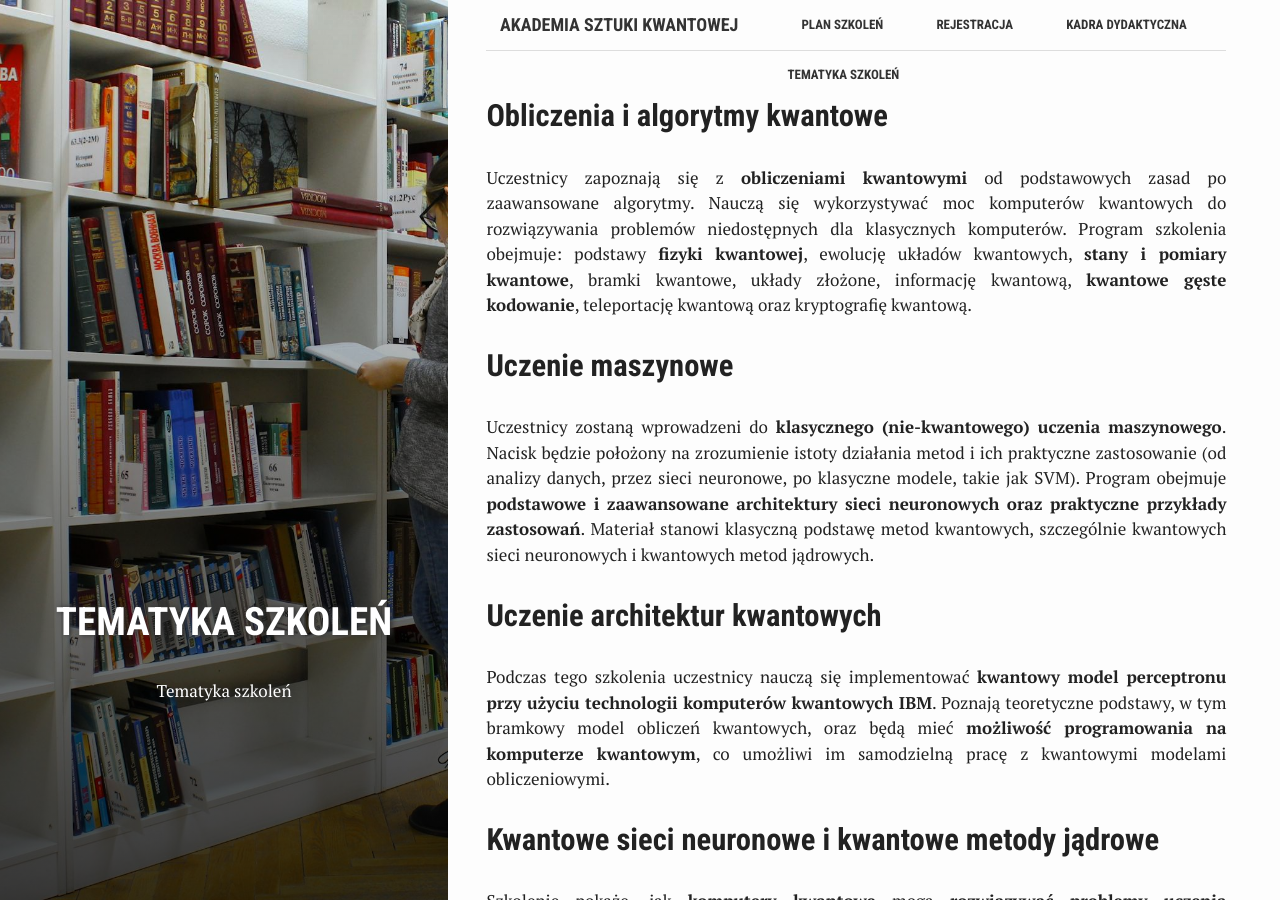
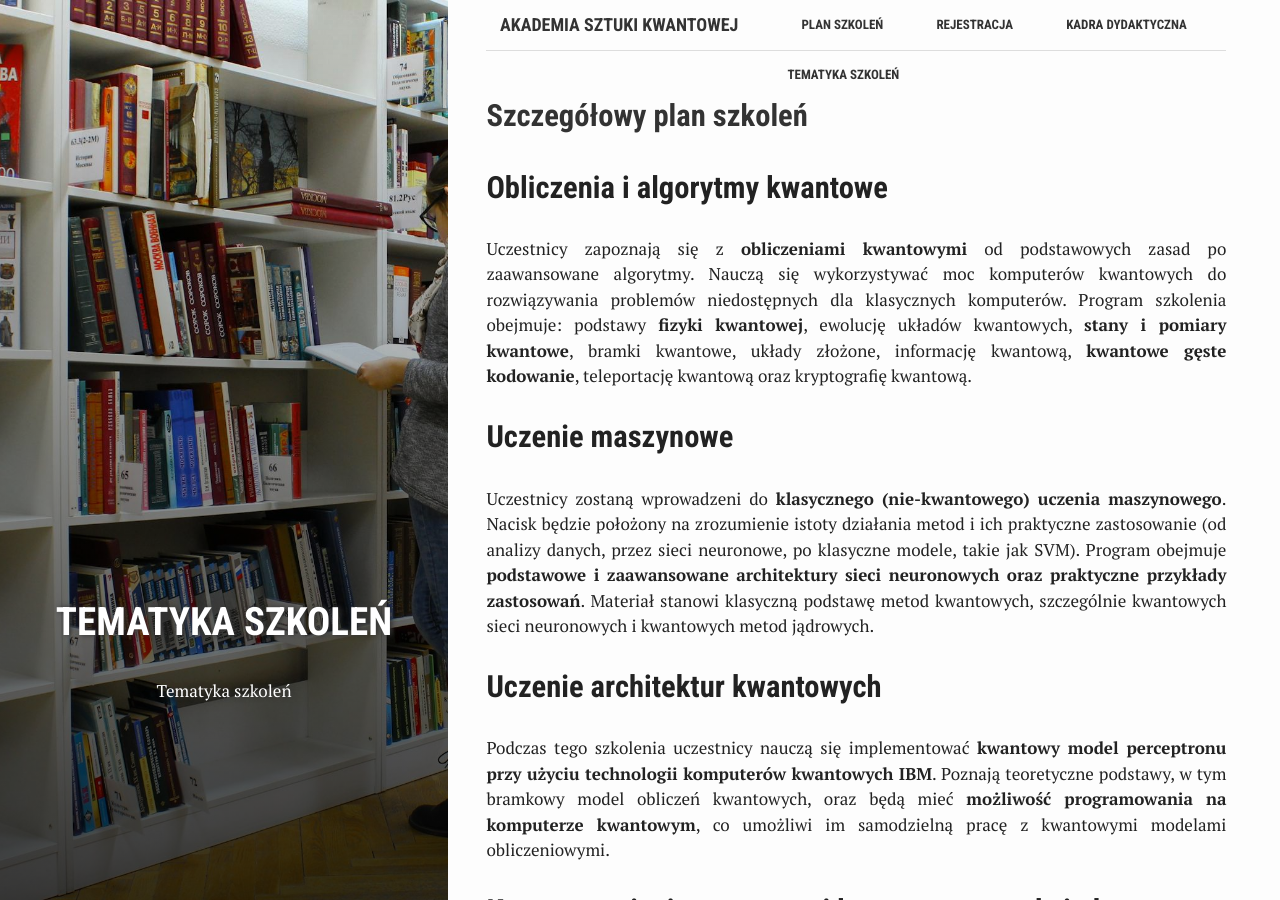
Before and after one commit to iitis/ask-website, a Jekyll site: the page built from topics.md, in a window 1280 px wide and 900 px high. Built offline with Jekyll 4.4.1, drawn with Linux system fonts in a browser that asks for light colours.

Commit message:
add courses

```diff
--- a/_config.yml
+++ b/_config.yml
@@ -47,3 +47,4 @@ lang: pl
 #   - vendor/gems/
 #   - vendor/ruby/
 images: '/assets/images'
+docs: '/assets/docs'
--- a/topics.md
+++ b/topics.md
@@ -6,6 +6,8 @@ title: "Tematyka szkoleń"
 summary: "Tematyka szkoleń"
 active: true
 ---
+## [Szczegółowy plan szkoleń]({{ site.docs | relative_url }}/plan_szkolen.pdf)
+
 
 ## Obliczenia i algorytmy kwantowe
 
```
Also changed, not shown: 1 other file.
